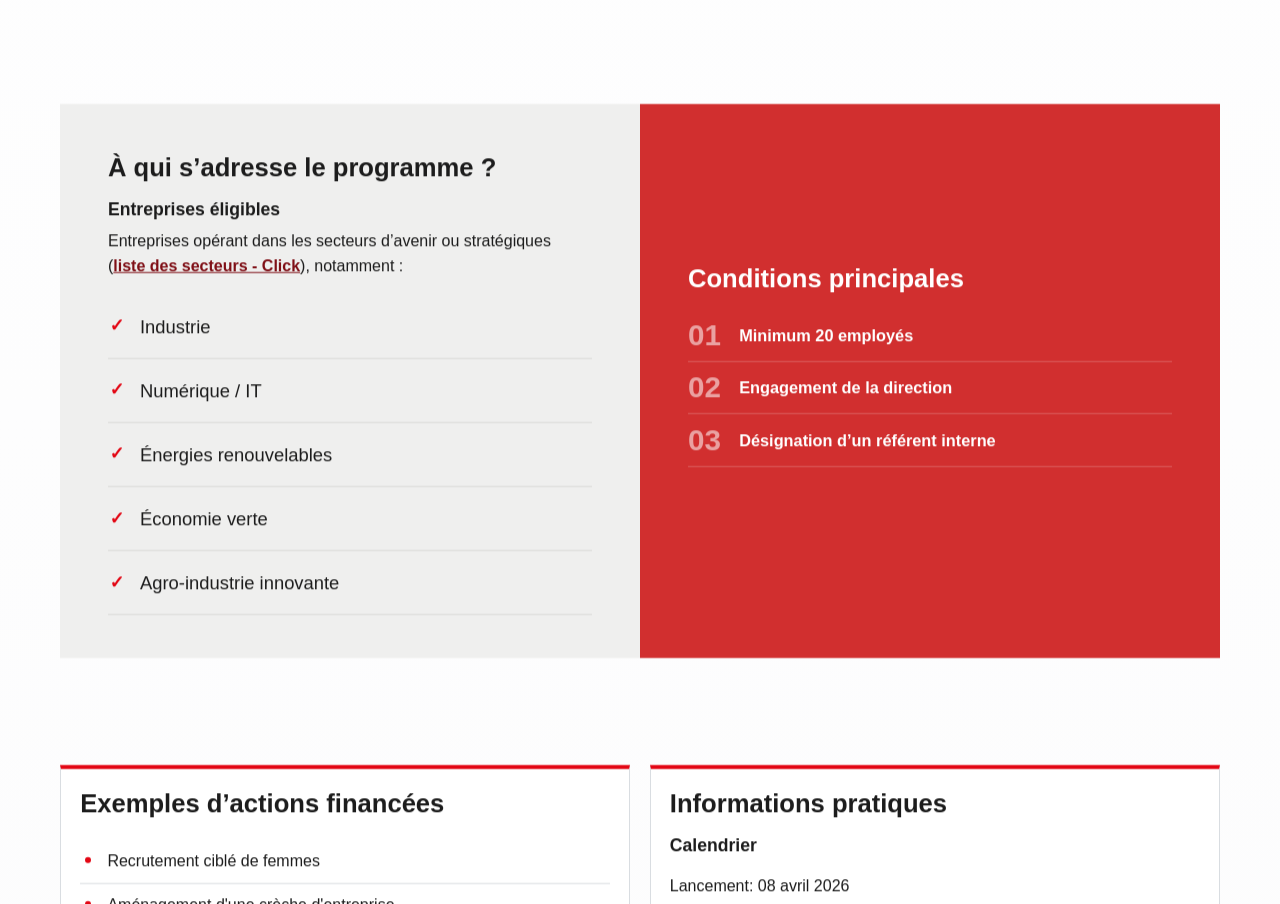
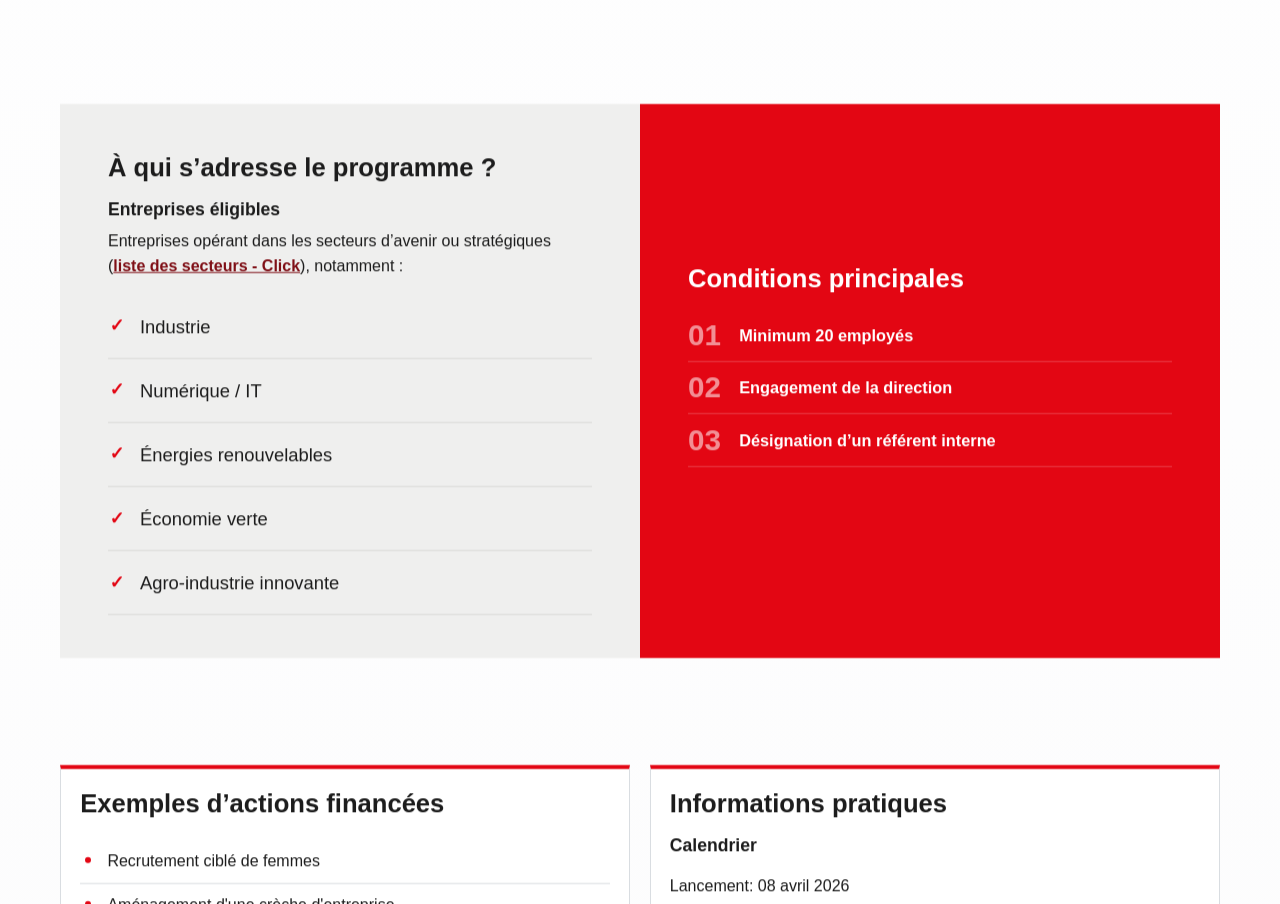
Before and after one commit to ZBIRZAK/Giz, a React (Vite) app: page / in a window 1280 px wide. Shown: the part 1493-2397 px from the top of the page. Built offline with nearby package versions, Linux system fonts and the light colour scheme.

Commit message:
update bgcolor for section (qui s adresse le programe)

```diff
--- a/src/styles.css
+++ b/src/styles.css
@@ -440,7 +440,7 @@ summary:focus-visible {
 }
 
 .eligibility-right {
-  background: #d12f2f;
+  background: #e30613;
   color: #fff;
 }
 
```
